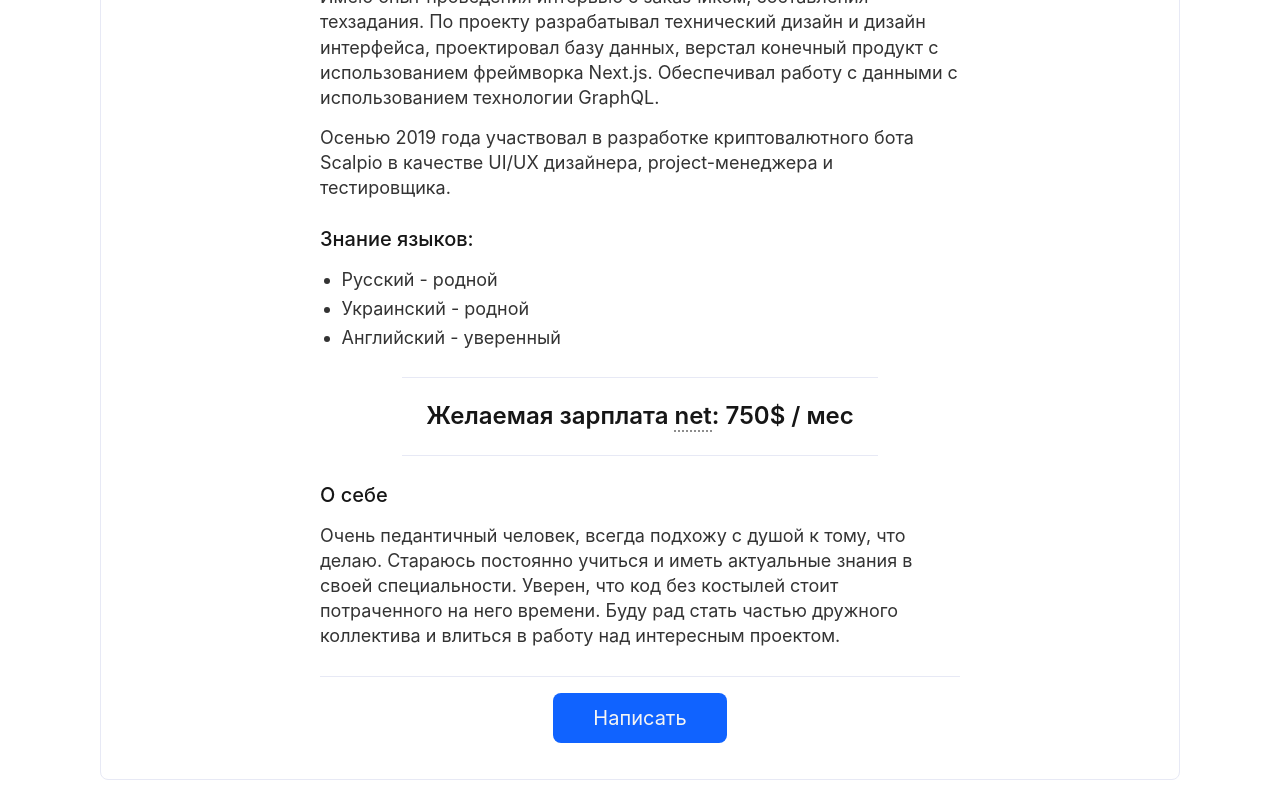
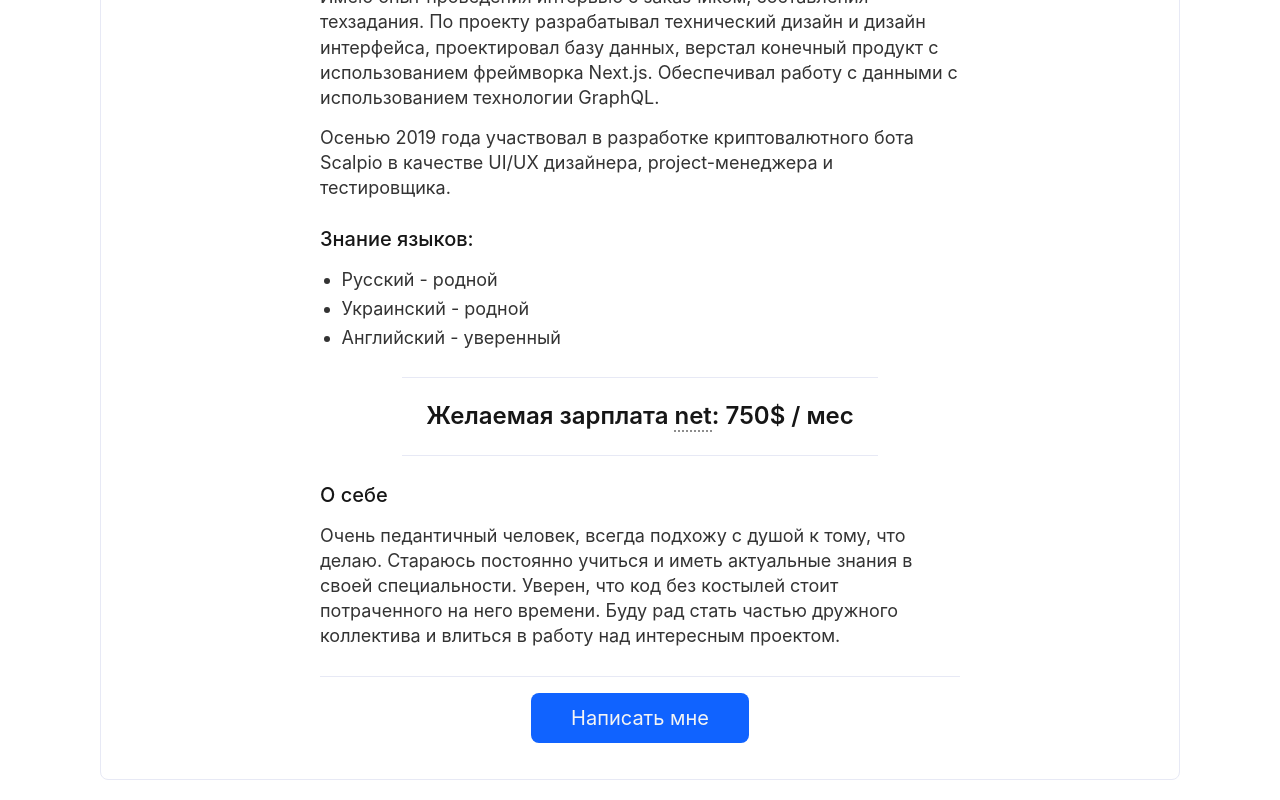
Before and after one commit to snelsi/personal-site, a Next.js app: page /about in a window 1280 px wide. Shown: the part 1826-2626 px from the top of the page. Built offline with nearby package versions, Linux system fonts and the light colour scheme.

Commit message:
Change about contact button text to match floating on main page

```diff
--- a/components/About/About.tsx
+++ b/components/About/About.tsx
@@ -40,7 +40,7 @@ export const About: React.FC<AboutProps> = () => (
       <AboutMyself />
     </Content>
     <footer>
-      <Button>Написать</Button>
+      <Button>Написать мне</Button>
     </footer>
   </Container>
 );
```
